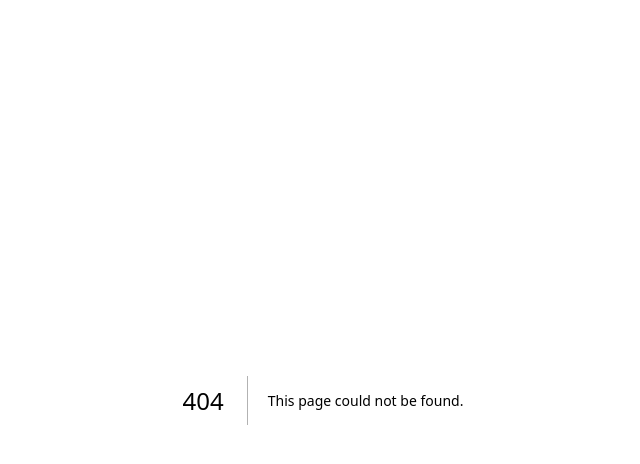
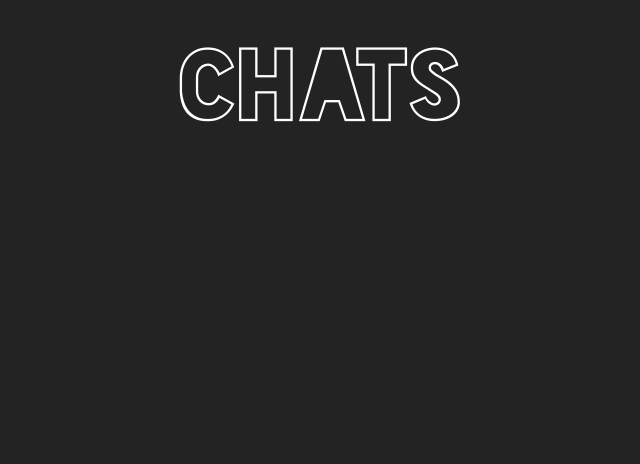
Before and after one commit to 0nlyssslatts/ebash-tma, a Next.js app: page /chats in a window 1280 px wide. Before the commit this address had no page. Shown: the top 464 px of the page, without its empty margins (317-957 px from the left). Built offline with nearby package versions, Linux system fonts and the light colour scheme.

Commit message:
header ui component added

```diff
--- a/src/app/(home)/Home.tsx
+++ b/src/app/(home)/Home.tsx
@@ -1,12 +1,13 @@
 'use client';
 
 import { Button } from '@/components/ui/Button';
+import { Header } from "@/components/ui/Header";
 
 export default function Home() {
   return (
     <div className="page">
       <div className="flex flex-col justify-center items-center max-w-2xl mx-auto p-4">
-        <h1 className="font-blackout text-8xl mt-5">EBASH</h1>
+        <Header text='EBASH' />
         <div className="bg-secondary rounded px-5 py-3">
           <p className="text-lg">Здарова, че бакланишь?</p>
           <p className="text-sm mt-2">
--- /dev/null
+++ b/src/app/chats/Chats.tsx
@@ -0,0 +1,13 @@
+'use client';
+
+import { Header } from "@/components/ui/Header";
+
+export default function Chats() {
+  return (
+    <div className="page">
+      <div className="flex flex-col justify-center items-center max-w-2xl mx-auto p-4">
+        <Header text="CHATS"/>
+    </div>
+    </div>
+  );
+}
--- /dev/null
+++ b/src/app/chats/page.tsx
@@ -0,0 +1,12 @@
+import type { Metadata } from 'next';
+
+import Chats from './Chats';
+
+export const metadata: Metadata = {
+    title: 'Чаты',
+    description: 'Страница с чатами',
+};
+
+export default async function HomePage() {
+    return <Chats />;
+}
--- /dev/null
+++ b/src/components/ui/Header.tsx
@@ -0,0 +1,9 @@
+export function Header({
+  text
+}: {
+  text: string;
+}) {
+  return (
+    <h1 className="font-blackout text-8xl mt-5">{text}</h1>
+  );
+}
```
